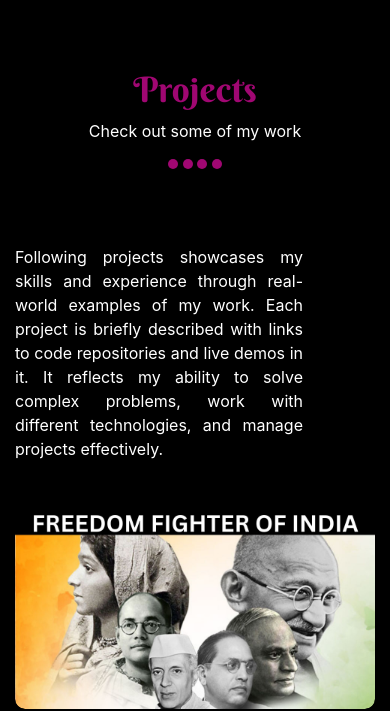
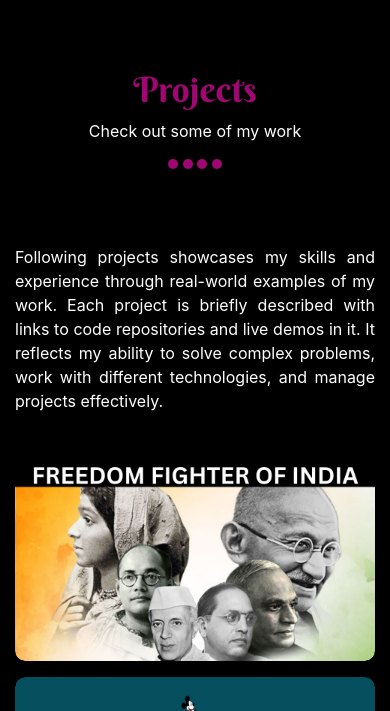
Before and after one commit to Dhvani-intwala/portfolio, a Django app: page / in a window 390 px wide. Shown: the part 3133-3844 px from the top of the page. Run offline with Django 5.2, Linux system fonts and the light colour scheme; some libraries are stand-ins or nearby versions; some web fonts are replaced.

Commit message:
Updated media query for mobile size

```diff
--- a/static/css/style.css
+++ b/static/css/style.css
@@ -711,7 +711,7 @@ hr{
         font-size: 1.4rem;
     }
     .project-text{
-        max-width: auto;
+        width: auto;
     }
     .icon-footer {
         font-size: 1rem;
```
